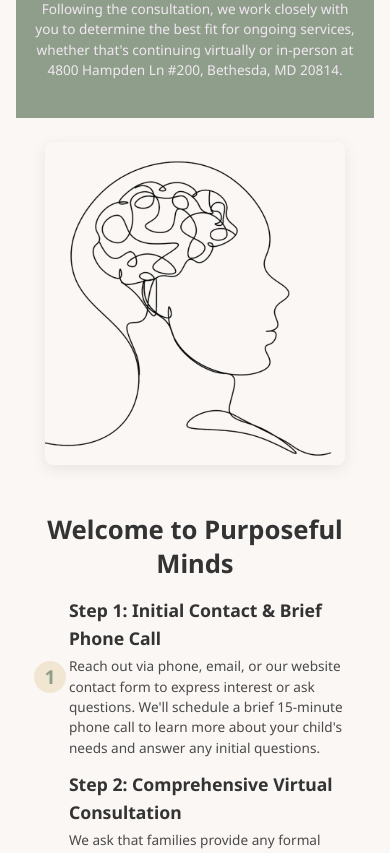
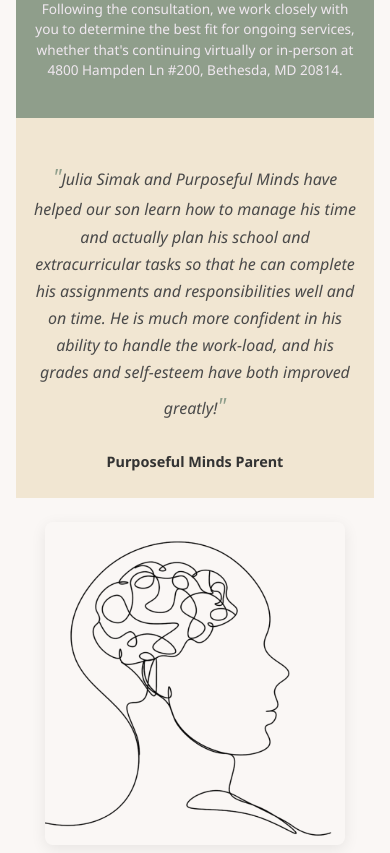
Before and after one commit to asimak4/julia_purposeful_minds, a React (Create React App) app: page / in a window 390 px wide. Shown: the part 1208-2061 px from the top of the page. Built offline with nearby package versions, Linux system fonts and the light colour scheme; no server answers.

Commit message:
updating testimonial

```diff
--- a/src/pages/HomePage.module.css
+++ b/src/pages/HomePage.module.css
@@ -142,6 +142,72 @@
   }
   .featureColumn p {
     font-size: 0.85rem; /* Reduced from 0.95rem */
+  }
+}
+
+/* Testimonial Section Styles */
+.testimonialSection {
+  padding: 2.5rem 5%;
+  background-color: #f1e6d2; /* Light Lavender/Pink background */
+  text-align: center;
+}
+
+.testimonialContent {
+  max-width: 800px;
+  margin: 0 auto;
+}
+
+.testimonialQuote {
+  font-size: 1.1rem;
+  font-style: italic;
+  color: #4A4A4A;
+  line-height: 1.7;
+  margin-bottom: 1.5rem;
+  text-align: left;
+}
+
+.quoteMark {
+  font-size: 1.4rem;
+  color: #8F9E8B; /* Muted Green/Olive accent */
+}
+
+.testimonialAuthor {
+  text-align: right;
+}
+
+.testimonialName {
+  font-size: 1rem;
+  font-weight: bold;
+  color: #333333;
+  font-style: normal;
+}
+
+/* Responsive adjustments for Testimonial Section */
+@media (max-width: 768px) {
+  .testimonialSection {
+    padding: 2rem 5%;
+  }
+  .testimonialQuote {
+    font-size: 1rem;
+    text-align: center;
+  }
+  .testimonialQuote::before {
+    font-size: 2rem;
+  }
+  .testimonialAuthor {
+    text-align: center;
+  }
+  .testimonialName {
+    font-size: 0.9rem;
+  }
+}
+
+@media (max-width: 576px) {
+  .testimonialSection {
+    padding: 1.5rem 5%;
+  }
+  .testimonialQuote {
+    font-size: 0.95rem;
   }
 }
 
@@ -551,14 +617,6 @@
   flex-grow: 1; /* Allows quote to take available space */
 }
 
-.testimonialQuote::before {
-  content: '\201C'; /* Opening quote mark */
-  font-size: 2.5rem;
-  color: #8F9E8B; /* Muted Green/Olive accent */
-  display: block;
-  margin-bottom: -0.5rem; /* Adjust spacing with quote text */
-  line-height: 1;
-}
 
 .testimonialCite {
   font-size: 1rem;
--- a/src/pages/HomePage.tsx
+++ b/src/pages/HomePage.tsx
@@ -100,6 +100,29 @@
         </div>
       </motion.section>
 
+      {/* Testimonial Section */}
+      <motion.section
+        className={styles.testimonialSection}
+        initial="hidden"
+        whileInView="visible"
+        viewport={{ amount: 0.1 }}
+        variants={sectionVariants}
+        transition={{ duration: 0.6 }}
+      >
+        <motion.div
+          className={styles.testimonialContent}
+          variants={itemVariants}
+          transition={{ duration: 0.5, delay: 0.2 }}
+        >
+          <p className={styles.testimonialQuote}>
+            <span className={styles.quoteMark}>"</span>Julia Simak and Purposeful Minds have helped our son learn how to manage his time and actually plan his school and extracurricular tasks so that he can complete his assignments and responsibilities well and on time. He is much more confident in his ability to handle the work-load, and his grades and self-esteem have both improved greatly!<span className={styles.quoteMark}>"</span>
+          </p>
+          <div className={styles.testimonialAuthor}>
+            <span className={styles.testimonialName}>Purposeful Minds Parent</span>
+          </div>
+        </motion.div>
+      </motion.section>
+
       {/* "Welcome" Text & Image Section */}
       <motion.section
         className={styles.welcomeSection}
```
